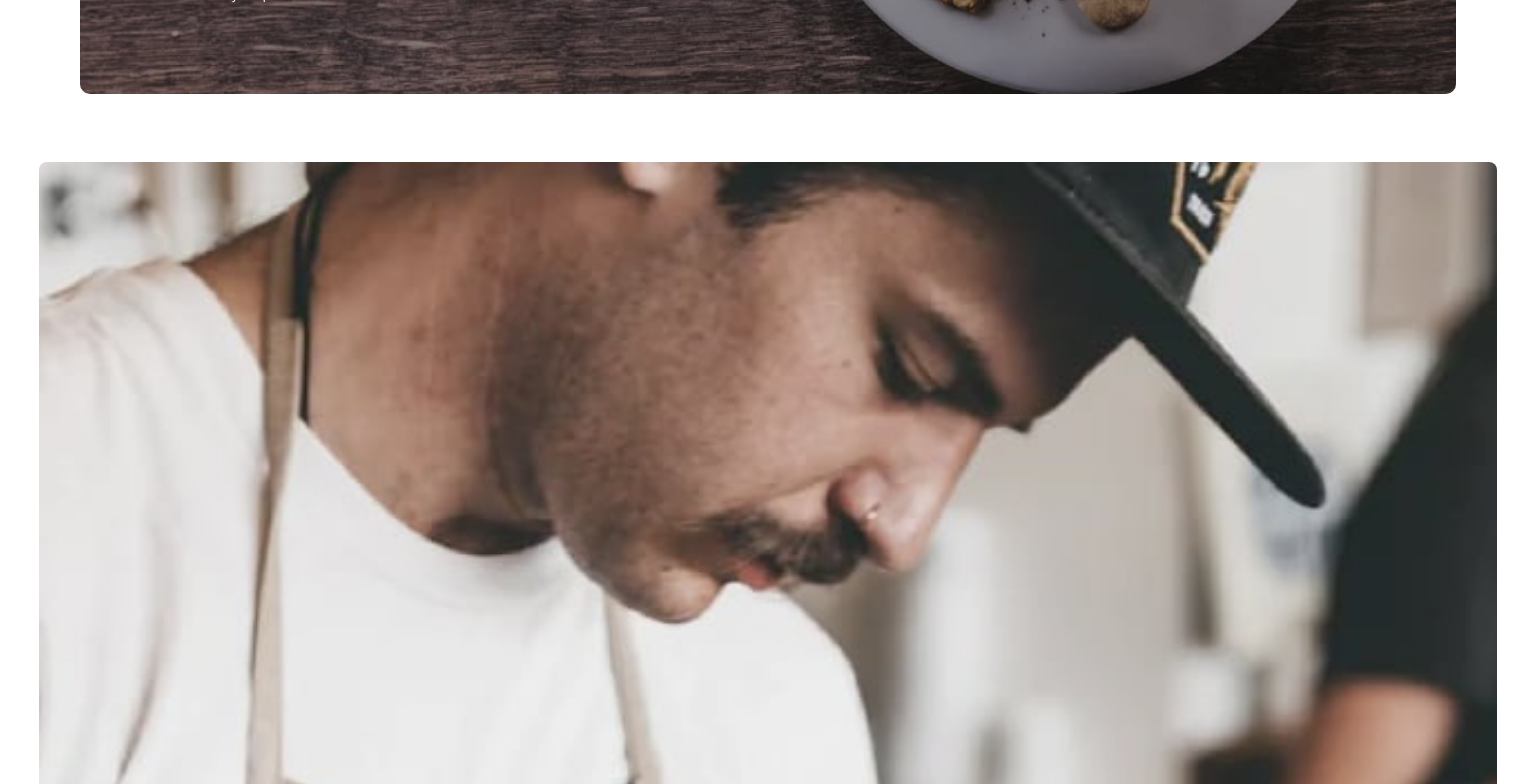
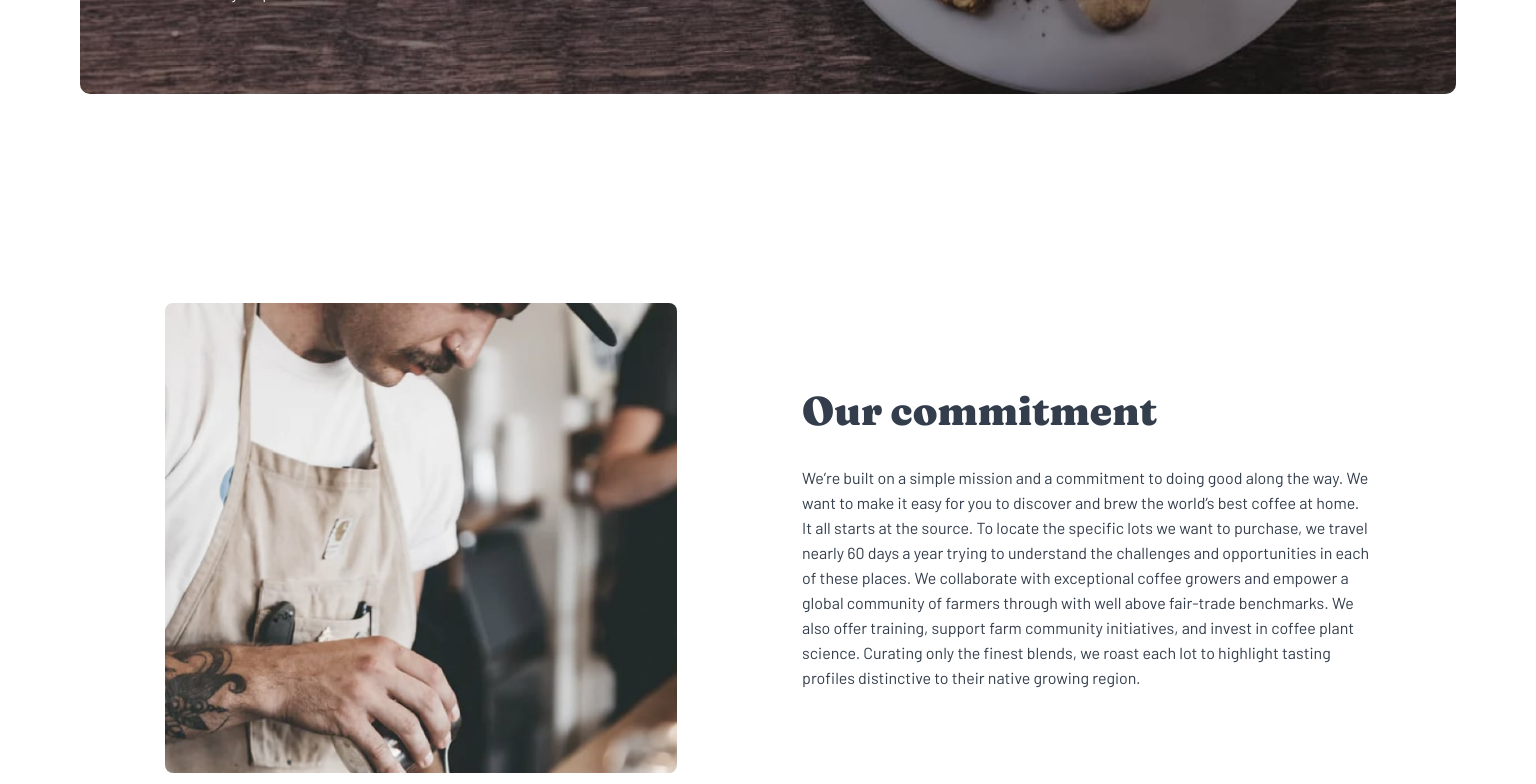
Before and after one commit to frontend-rustyff12/22-coffee-roasters, a React (Vite) app: page /about in a window 1536 px wide. Shown: the part 400-1184 px from the top of the page. Built offline with nearby package versions, Linux system fonts and the light colour scheme.

Commit message:
About Commitment tablet desktop

```diff
--- a/src/index.css
+++ b/src/index.css
@@ -769,6 +769,26 @@ footer {
   .process-btn {
     margin-top: 2.75rem;
   }
+
+  /* About - Commitment */
+  .commitment {
+    display: grid;
+    grid-template-columns: 0.9fr 1fr;
+    padding: 2.5rem;
+  }
+
+  .commitment-image {
+    width: 100%;
+    height: 470px;
+  }
+
+  .commitment-image img {
+    height: 100%;
+  }
+
+  .commitment-text {
+    text-align: start;
+  }
 }
 
 @media screen and (min-width: 1440px) {
@@ -918,4 +938,14 @@ footer {
   .process-btn {
     margin-top: 4rem;
   }
+
+  /* About - Commitment */
+  .commitment {
+    padding: 10.3125rem;
+    gap: 7.8125rem;
+  }
+
+  .commitment-text h2 {
+    font-size: 40px;
+  }
 }
```
